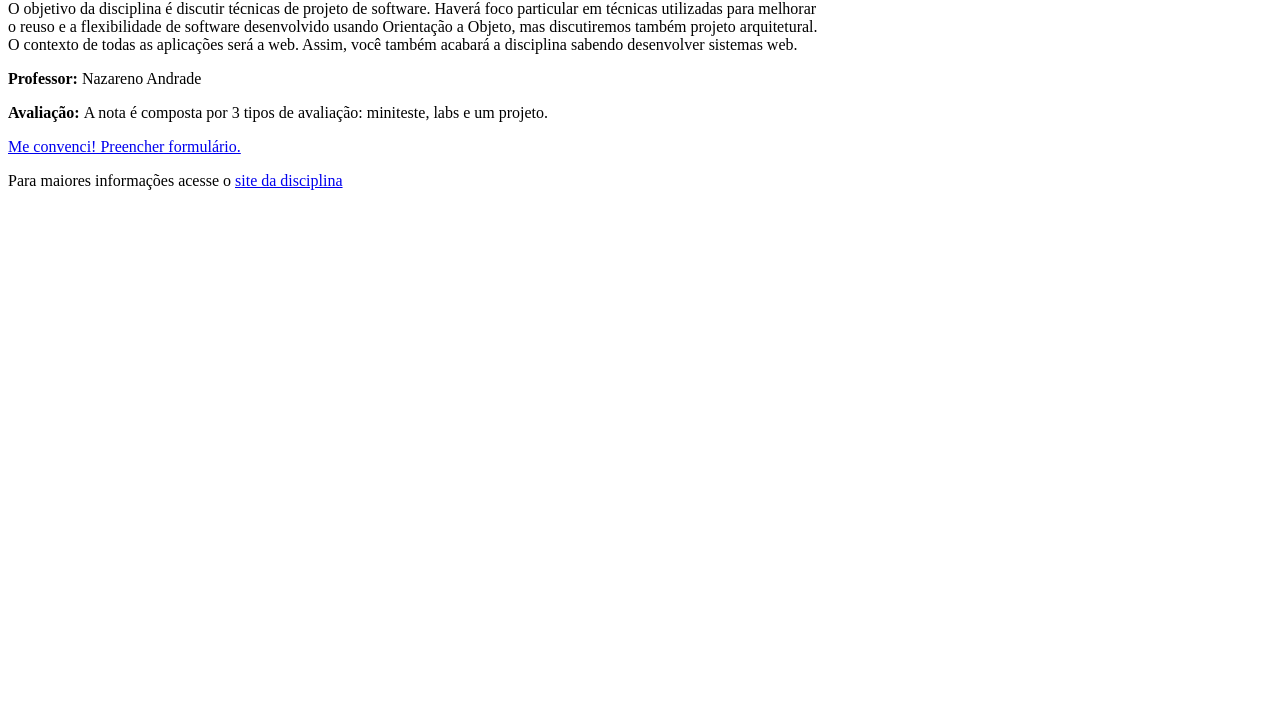
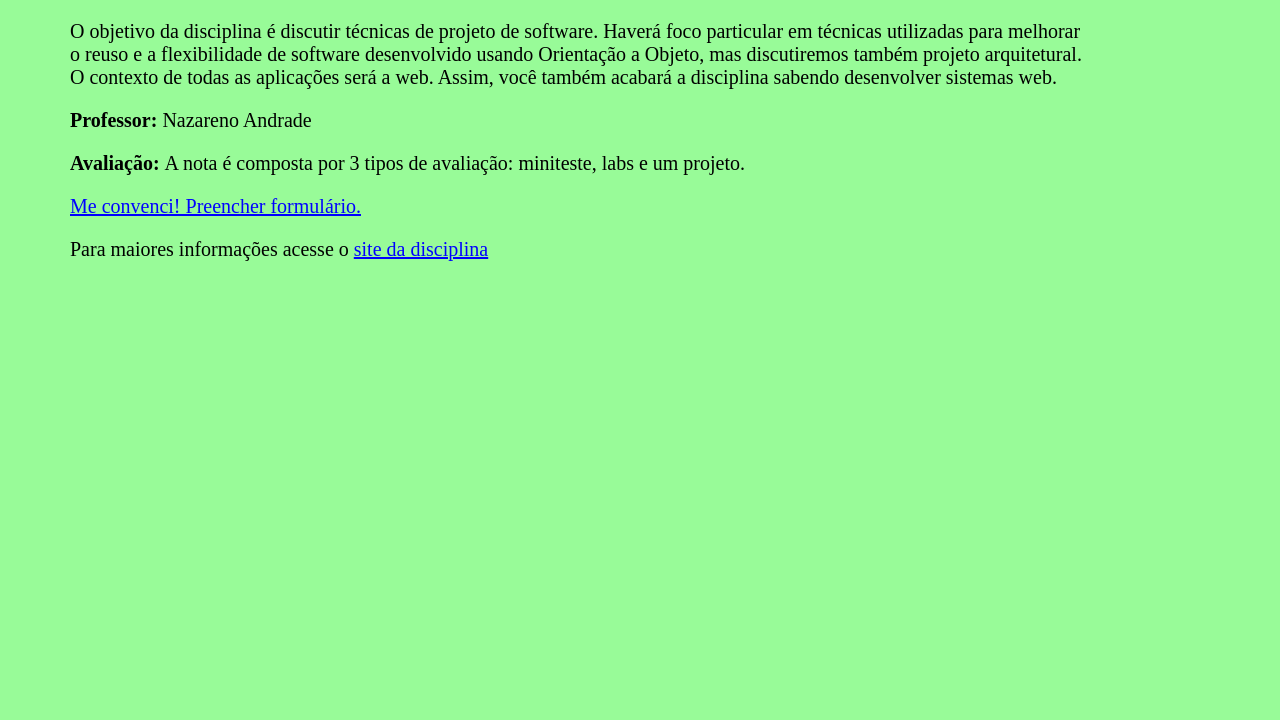
Before and after one commit to Rafaelle/si1, a plain HTML site: page estatica-css/index.html in a window 1280 px wide. Shown: the part 80-800 px from the top of the page. Drawn offline with Linux system fonts and the light colour scheme.

Commit message:
estiloIndex.css pronto

```diff
--- a/estatica-css/css/estiloFormulario.css
+++ b/estatica-css/css/estiloFormulario.css
@@ -0,0 +1,16 @@
+body {
+	background-color: #98FB98;
+	margin-left: 70px;
+	font-family: "Times New Roman";
+	font-size: 20px;
+}
+h1{
+	font-family: verdana;
+
+}
+a:link {
+	color:#0000FF; text-decoration: underline
+}
+a:hover {
+	color:#FF4500; text-decoration: none
+}
--- a/estatica-css/css/estiloIndex.css
+++ b/estatica-css/css/estiloIndex.css
@@ -0,0 +1,16 @@
+body {
+	background-color: #98FB98;
+	margin-left: 70px;
+	font-family: "Times New Roman";
+	font-size: 20px;
+}
+h1{
+	font-family: verdana;
+
+}
+a:link {
+	color:#0000FF; text-decoration: underline
+}
+a:hover {
+	color:#FF4500; text-decoration: none
+}
--- a/estatica-css/css/estiloMatriculaRealizada.css
+++ b/estatica-css/css/estiloMatriculaRealizada.css
@@ -0,0 +1,16 @@
+body {
+	background-color: #98FB98;
+	margin-left: 70px;
+	font-family: "Times New Roman";
+	font-size: 20px;
+}
+h1{
+	font-family: verdana;
+
+}
+a:link {
+	color:#0000FF; text-decoration: underline
+}
+a:hover {
+	color:#FF4500; text-decoration: none
+}
--- a/estatica-css/index.html
+++ b/estatica-css/index.html
@@ -3,11 +3,12 @@
     <head>
         <title> Disciplina SI1</title>
         <meta charset="utf-8" />
+        <link rel="stylesheet" type="text/css" href="css/estiloIndex.css" />
     </head>
     <body>
 		<div>
 			<h1>Informações gerais</h1>
-			<p>O objetivo da disciplina é discutir técnicas de projeto de software. Haverá foco particular em técnicas utilizadas para melhorar </br>o reuso e a flexibilidade de software desenvolvido usando Orientação a Objeto, mas discutiremos também projeto arquitetural. </br>O contexto de todas as aplicações será a web. Assim, você também acabará a disciplina sabendo desenvolver sistemas web.</p>
+			<p>O objetivo da disciplina é discutir técnicas de projeto de software. Haverá foco particular em técnicas utilizadas para melhorar<br>o reuso e a flexibilidade de software desenvolvido usando Orientação a Objeto, mas discutiremos também projeto arquitetural.<br>O contexto de todas as aplicações será a web. Assim, você também acabará a disciplina sabendo desenvolver sistemas web.</p>
 			<p><span><b>Professor:</b> </span>Nazareno Andrade</p>
 			<p><span><b>Avaliação: </b></span> A nota é composta por 3 tipos de avaliação: miniteste, labs e um projeto.</p>
 			<p><a href="formulario.html">Me convenci! Preencher formulário.</a></p>
```
